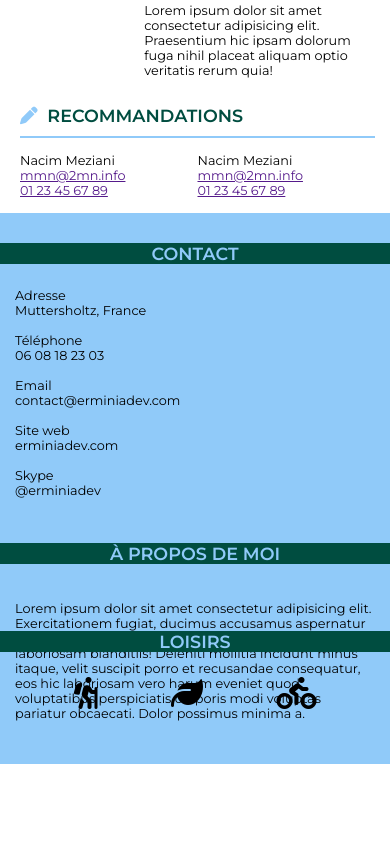
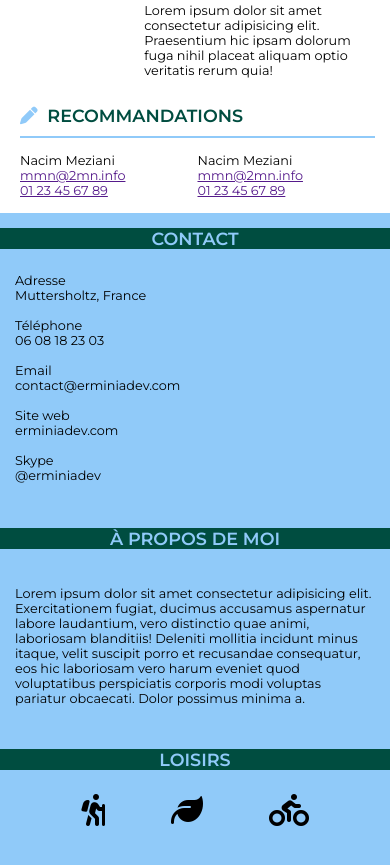
Before and after one commit to ErminiaDev/CV, a plain HTML site: page index.html in a window 390 px wide. Shown: the part 1169-2034 px from the top of the page. Before the commit the page ends 1933 px from the top, so only its background shows below. Drawn offline with Linux system fonts and the light colour scheme.

Commit message:
formatage de l'élément aside en version mobile
mise en position: relative de  la rubrique loisirs et ajout/suppression de marges et padding

```diff
--- a/css/style.css
+++ b/css/style.css
@@ -268,7 +268,7 @@ address p {
     #nav-photo img {
         position: relative;
         margin-top: 15px;
-        width: 130px;
+        width: 115px;
     }
 
     #titre h1 {
@@ -288,7 +288,7 @@ address p {
     }
 
     #col_gauche {
-        padding: 15px;
+        padding: 0 15px;
         font-size: 0.8rem;
     }
 
@@ -300,6 +300,15 @@ address p {
 
     #col_gauche p{
         max-width: 100%;
+    }
+
+    #a_propos {
+        margin-bottom: 40px;
+    }
+
+    #loisirs {
+        position: relative;
+        width: 100%;
     }
 
     #col_droite {
```
